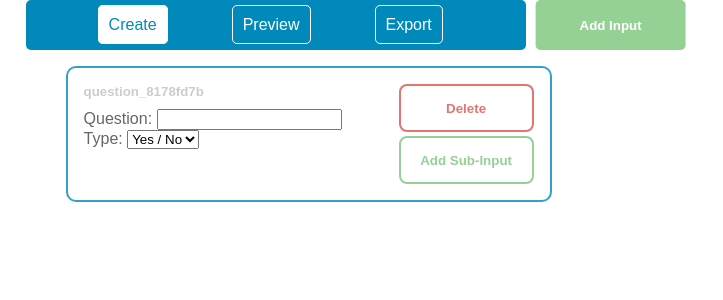
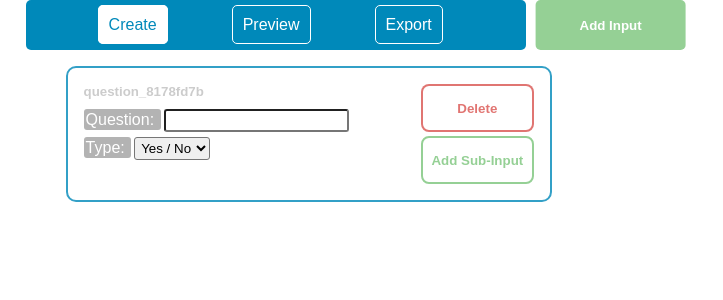
Before and after one commit to Ahrkano/nested-form, a React (Create React App) app: page /Create in a window 1280 px wide. Both pictures are taken after a click on the button "Add Input". Shown: the top 300 px of the page, without its empty margins (0-723 px from the left). Built offline with nearby package versions, Linux system fonts and the light colour scheme.

Commit message:
createTab styling - done

```diff
--- a/src/components/InputEditBox/InputEditBox.scss
+++ b/src/components/InputEditBox/InputEditBox.scss
@@ -2,6 +2,7 @@
 
 .InputEditBox {
     display: flex;
+    justify-content: space-between;
     width: 450px;
     height: 100px;
     margin: 1rem 0;
@@ -11,6 +12,22 @@
 
     color: hsl(0, 0%, 40%);
 
+    & label {
+        color: #fff;
+        background-color: hsl(0,0%, 70%);
+        padding: 2px;
+        border-radius: 3px;
+        width: 100px;
+    }
+
+    & input,
+    & select {
+        padding: 2px;
+        margin-bottom: 5px;
+        margin-left: 3px;
+        border-radius: 3px;
+    }
+
     &__question-id {
         margin: 0;
         margin-bottom: 10px;
@@ -18,12 +35,12 @@
     }
 
     &__content {
-        width: 70%
+        width: 75%;
     }
 
     &__buttons {
         display: flex;
         flex-direction: column;
-        width: 30%;
+        width: 25%;
     }
 }
```
